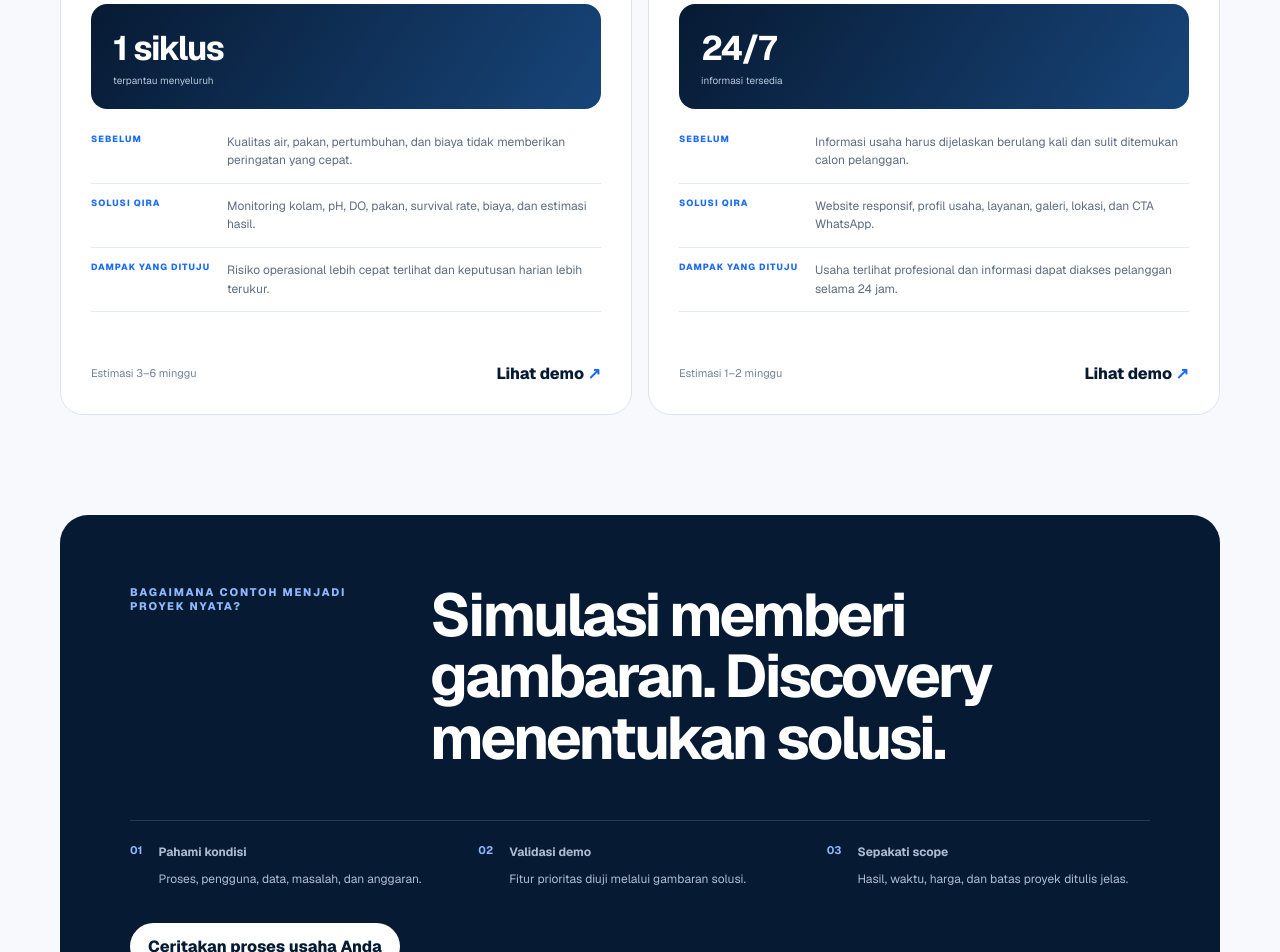
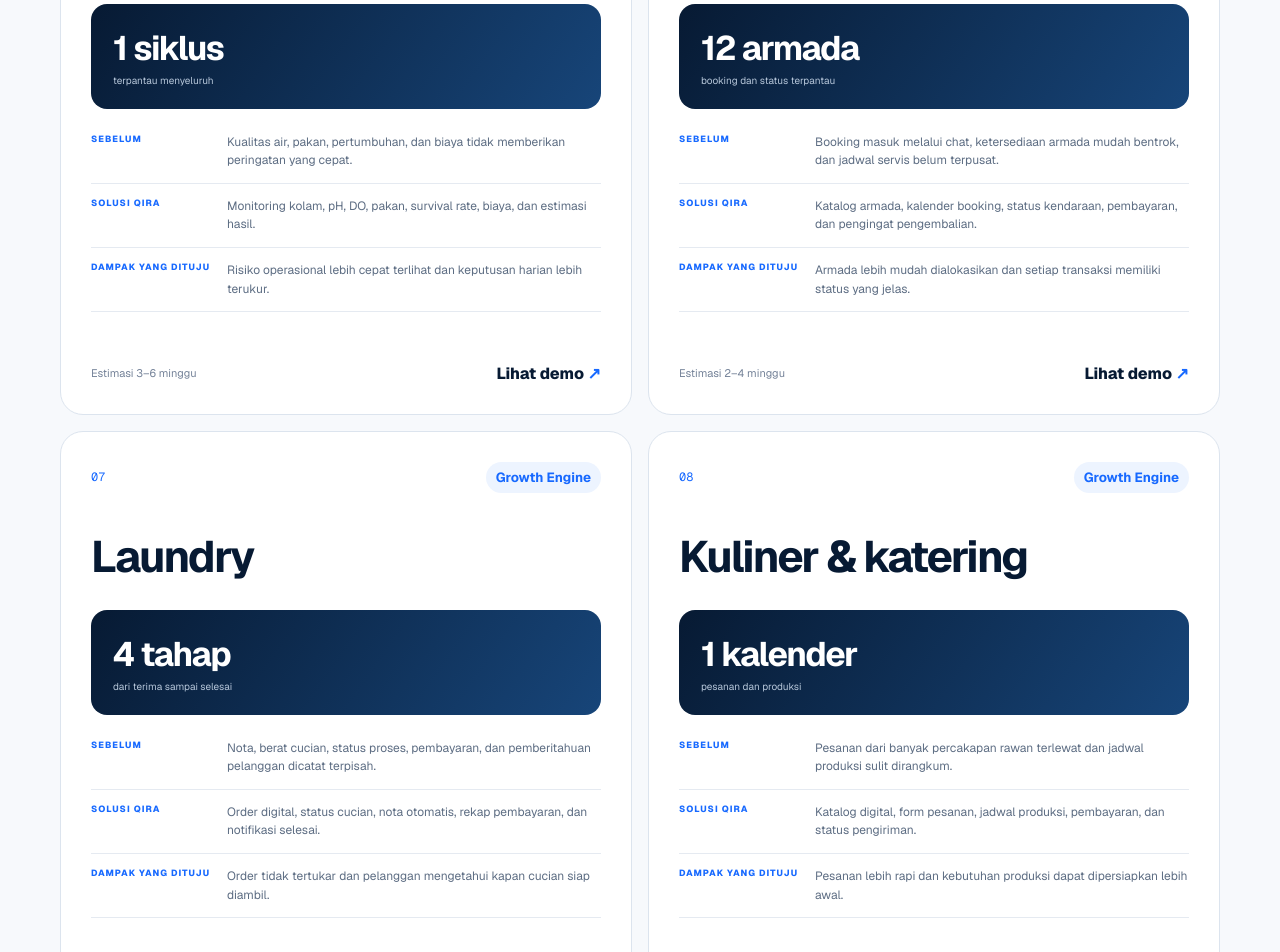
Before and after one commit to fransiskusmahendra/qira-platform, a Next.js app in the folder apps/public-web/: page /contoh-penerapan in a window 1280 px wide. Shown: the part 2080-3032 px from the top of the page. Built offline with nearby package versions, Linux system fonts and the light colour scheme.

Commit message:
Replace generic UMKM with concrete examples

```diff
--- a/apps/public-web/app/contoh-penerapan/page.tsx
+++ b/apps/public-web/app/contoh-penerapan/page.tsx
@@ -38,11 +38,32 @@ const cases = [
     metric: "1 siklus", metricLabel: "terpantau menyeluruh", business: "tambak",
   },
   {
-    id: "website", sector: "UMKM umum", packageName: "Digital Foundation", duration: "1–2 minggu",
-    before: "Informasi usaha harus dijelaskan berulang kali dan sulit ditemukan calon pelanggan.",
-    solution: "Website responsif, profil usaha, layanan, galeri, lokasi, dan CTA WhatsApp.",
-    outcome: "Usaha terlihat profesional dan informasi dapat diakses pelanggan selama 24 jam.",
-    metric: "24/7", metricLabel: "informasi tersedia", business: "umkm",
+    id: "rental", sector: "Rental kendaraan", packageName: "Growth Engine", duration: "2–4 minggu",
+    before: "Booking masuk melalui chat, ketersediaan armada mudah bentrok, dan jadwal servis belum terpusat.",
+    solution: "Katalog armada, kalender booking, status kendaraan, pembayaran, dan pengingat pengembalian.",
+    outcome: "Armada lebih mudah dialokasikan dan setiap transaksi memiliki status yang jelas.",
+    metric: "12 armada", metricLabel: "booking dan status terpantau", business: "rental",
+  },
+  {
+    id: "laundry", sector: "Laundry", packageName: "Growth Engine", duration: "2–4 minggu",
+    before: "Nota, berat cucian, status proses, pembayaran, dan pemberitahuan pelanggan dicatat terpisah.",
+    solution: "Order digital, status cucian, nota otomatis, rekap pembayaran, dan notifikasi selesai.",
+    outcome: "Order tidak tertukar dan pelanggan mengetahui kapan cucian siap diambil.",
+    metric: "4 tahap", metricLabel: "dari terima sampai selesai", business: "laundry",
+  },
+  {
+    id: "catering", sector: "Kuliner & katering", packageName: "Growth Engine", duration: "2–4 minggu",
+    before: "Pesanan dari banyak percakapan rawan terlewat dan jadwal produksi sulit dirangkum.",
+    solution: "Katalog digital, form pesanan, jadwal produksi, pembayaran, dan status pengiriman.",
+    outcome: "Pesanan lebih rapi dan kebutuhan produksi dapat dipersiapkan lebih awal.",
+    metric: "1 kalender", metricLabel: "pesanan dan produksi", business: "katering",
+  },
+  {
+    id: "salon", sector: "Salon & kecantikan", packageName: "Growth Engine", duration: "2–4 minggu",
+    before: "Reservasi, pilihan layanan, staf, dan pengingat kunjungan dikelola melalui chat manual.",
+    solution: "Daftar layanan, reservasi online, kalender staf, data pelanggan, dan pengingat jadwal.",
+    outcome: "Jadwal lebih tertata dan slot kosong lebih mudah ditawarkan.",
+    metric: "24/7", metricLabel: "reservasi dapat masuk", business: "salon",
   },
 ] as const;
 
@@ -72,7 +93,7 @@ export default function CaseStudiesPage() {
               <div><dt>Solusi QIRA</dt><dd>{item.solution}</dd></div>
               <div><dt>Dampak yang dituju</dt><dd>{item.outcome}</dd></div>
             </dl>
-            <div className={styles.cardBottom}><span>Estimasi {item.duration}</span><Link href={item.business === "umkm" || item.business === "jasa" ? "/#demo" : "/demo-usaha"}>Lihat demo <b>↗</b></Link></div>
+            <div className={styles.cardBottom}><span>Estimasi {item.duration}</span><Link href={["rental", "laundry", "katering", "salon", "jasa"].includes(item.business) ? "/#demo" : "/demo-usaha"}>Lihat demo <b>↗</b></Link></div>
           </article>
         ))}
       </section>
```
